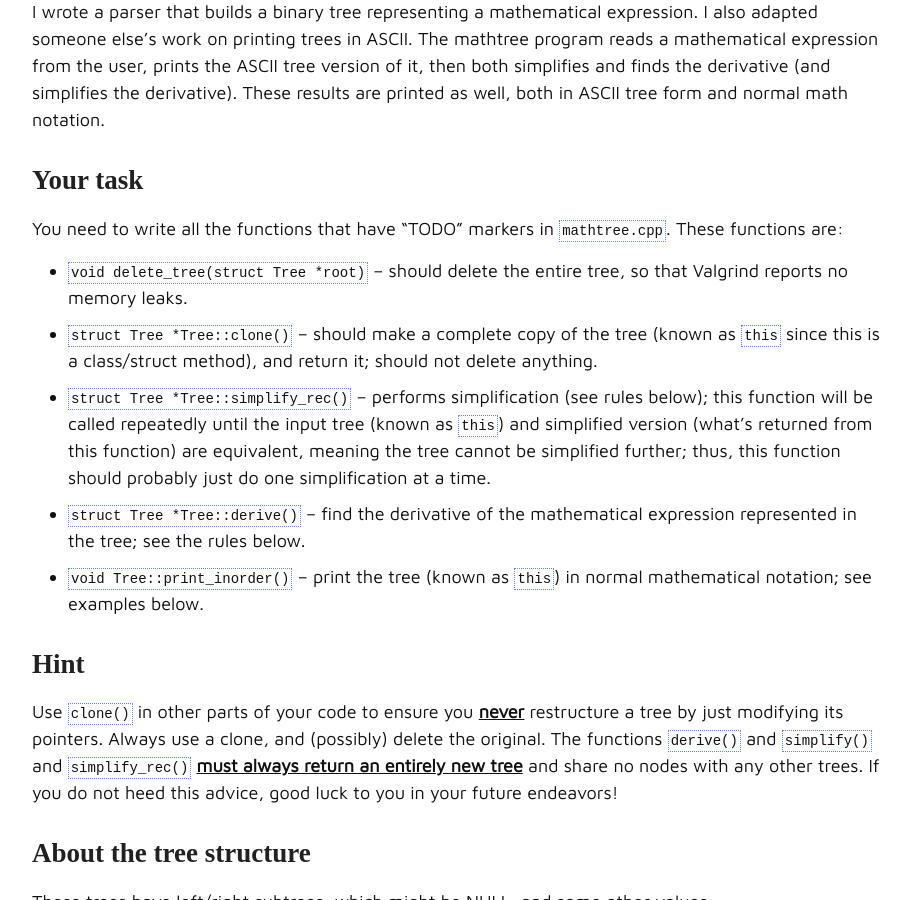
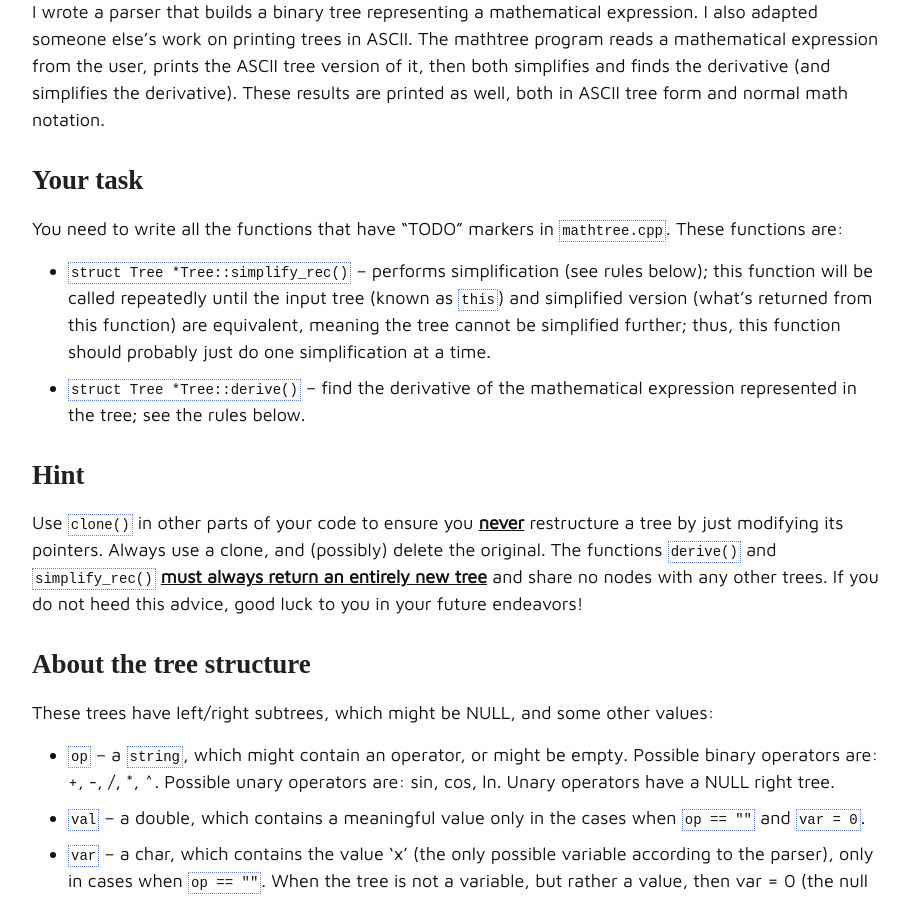
Before and after one commit to joshuaeckroth/csci221-website, a Jekyll site: the page built from homework/hw04.markdown, in a window 1280 px wide and 900 px high, scrolled down 954 px. Shown: the whole window, without its empty margins (183-1093 px from the left). Built offline with Jekyll 4.4.1, drawn with Linux system fonts in a browser that asks for light colours; some web fonts are replaced.

Commit message:
Updated requirements for HW04

```diff
--- a/homework/hw04.markdown
+++ b/homework/hw04.markdown
@@ -25,15 +25,12 @@ I wrote a parser that builds a binary tree representing a mathematical expressio
 
 You need to write all the functions that have "TODO" markers in `mathtree.cpp`. These functions are:
 
-- `void delete_tree(struct Tree *root)` -- should delete the entire tree, so that Valgrind reports no memory leaks.
-- `struct Tree *Tree::clone()` -- should make a complete copy of the tree (known as `this` since this is a class/struct method), and return it; should not delete anything.
 - `struct Tree *Tree::simplify_rec()` -- performs simplification (see rules below); this function will be called repeatedly until the input tree (known as `this`) and simplified version (what's returned from this function) are equivalent, meaning the tree cannot be simplified further; thus, this function should probably just do one simplification at a time.
 - `struct Tree *Tree::derive()` -- find the derivative of the mathematical expression represented in the tree; see the rules below.
-- `void Tree::print_inorder()` -- print the tree (known as `this`) in normal mathematical notation; see examples below.
 
 ## Hint
 
-Use `clone()` in other parts of your code to ensure you **never** restructure a tree by just modifying its pointers. Always use a clone, and (possibly) delete the original. The functions `derive()` and `simplify()` and `simplify_rec()` **must always return an entirely new tree** and share no nodes with any other trees. If you do not heed this advice, good luck to you in your future endeavors!
+Use `clone()` in other parts of your code to ensure you **never** restructure a tree by just modifying its pointers. Always use a clone, and (possibly) delete the original. The functions `derive()` and `simplify_rec()` **must always return an entirely new tree** and share no nodes with any other trees. If you do not heed this advice, good luck to you in your future endeavors!
 
 ## About the tree structure
 
```
